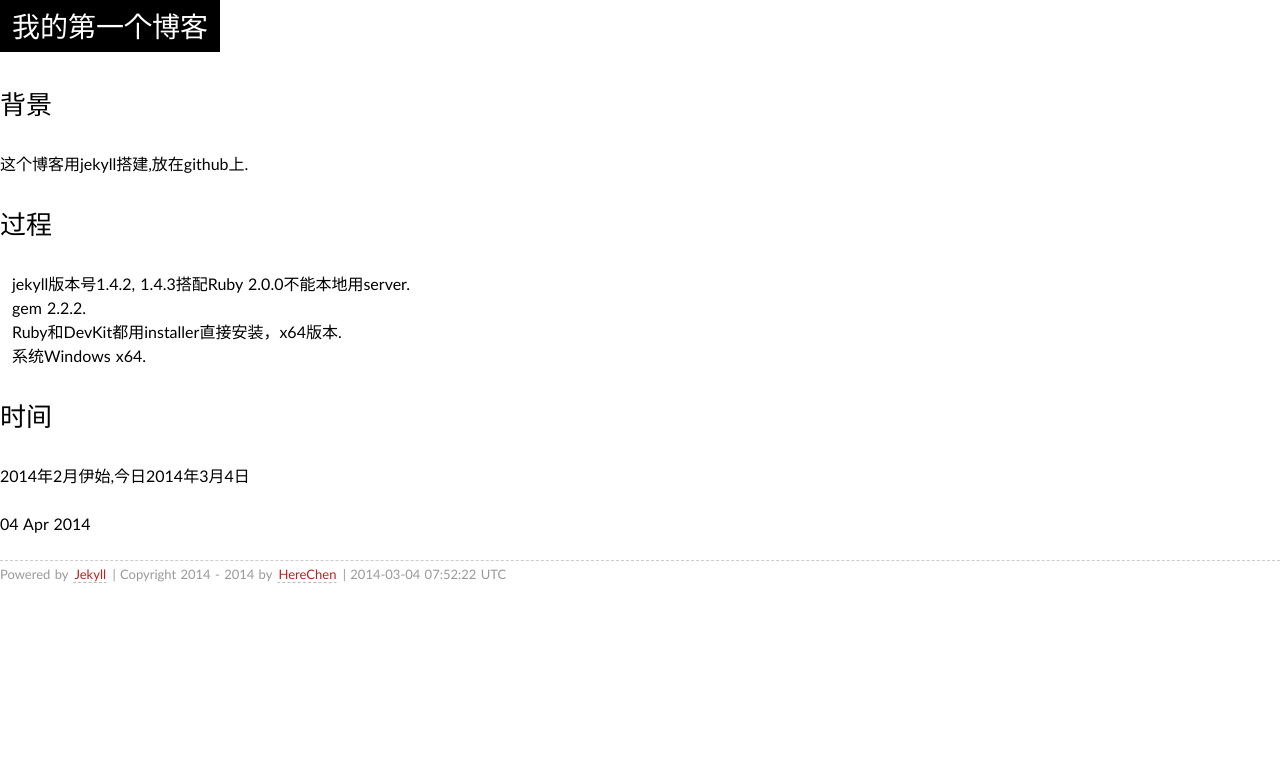
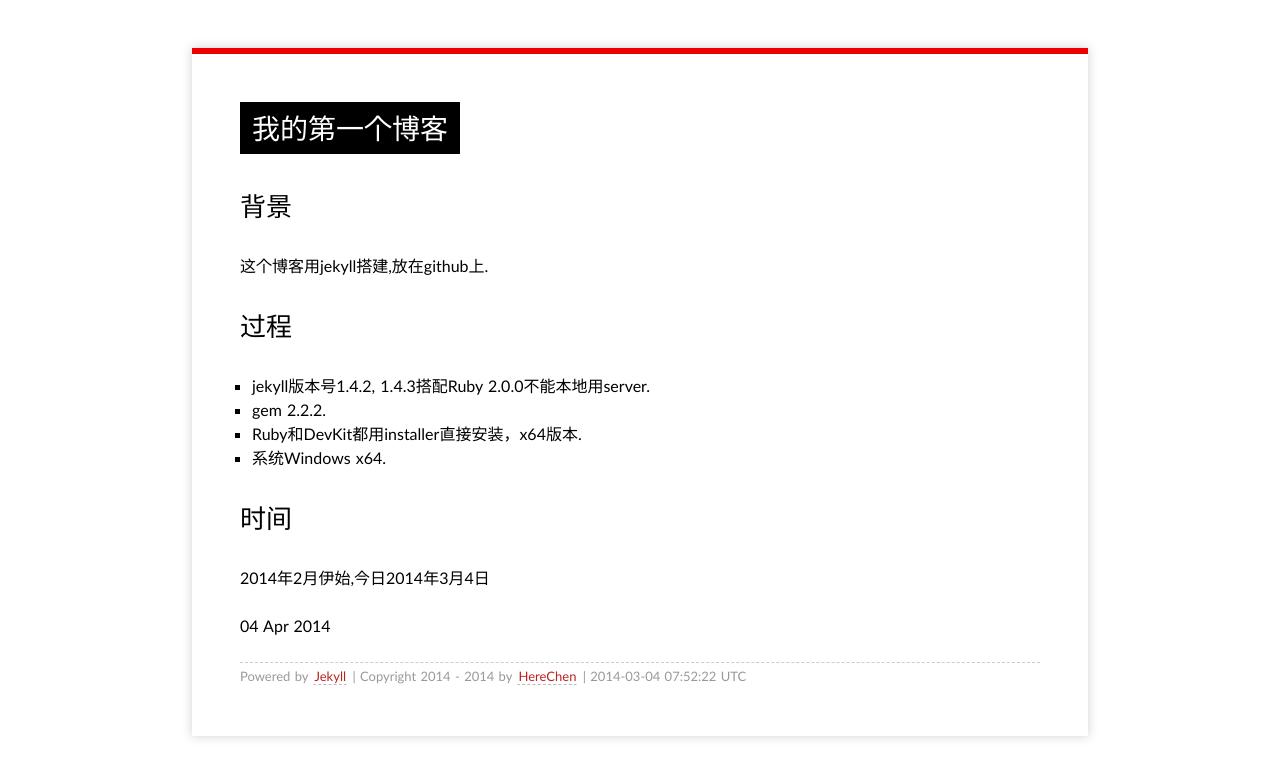
Before and after one commit to Xuezhiyuanlin/herechen.github.io, a Jekyll site: the page built from _posts/2014-04-04-first-blog.md, in a window 1280 px wide. Shown: the top 778 px of the page. Built offline with Jekyll 4.4.1, drawn with Linux system fonts in a browser that asks for light colours; some web fonts are replaced.

Commit message:
herechen

```diff
--- a/_layouts/default.html
+++ b/_layouts/default.html
@@ -12,14 +12,16 @@
 	</head>
 
 	<body>
+		<div id="container">
 			<h1>{{ page.title }}</h1>
 	        <article class="content">
 		        {{ content }}
 	        </article>
-	</body>
 
 	        <footer>
 		        <p><small>Powered by <a href="https://github.com/mojombo/jekyll">Jekyll</a> | Copyright 2014 - {{site.time | date:"%Y"}} by <a href="http://herechen.github.io">HereChen</a> | <span class="label label-info">{{site.time | date:"%Y-%m-%d %H:%M:%S %Z"}}</span></small></p>
 		    </footer>
+        </div>
+	</body>
 
 </html>
```
Lines whose indentation alone changed are shown as unchanged.
